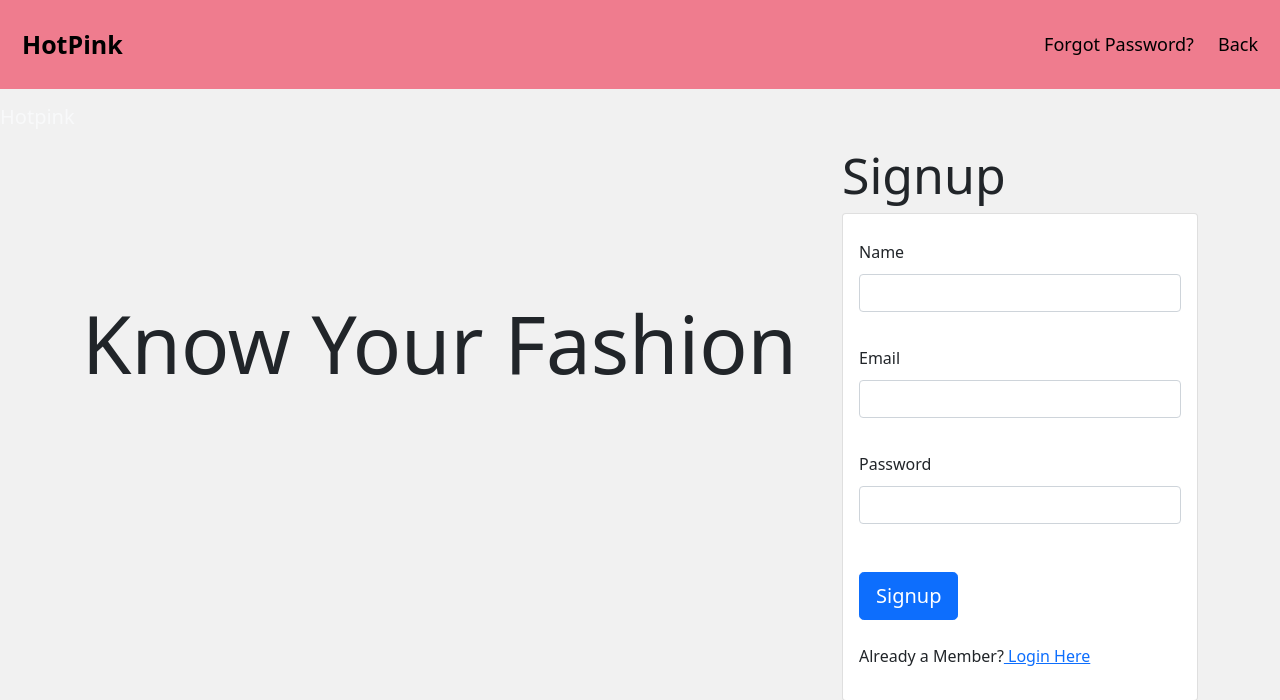
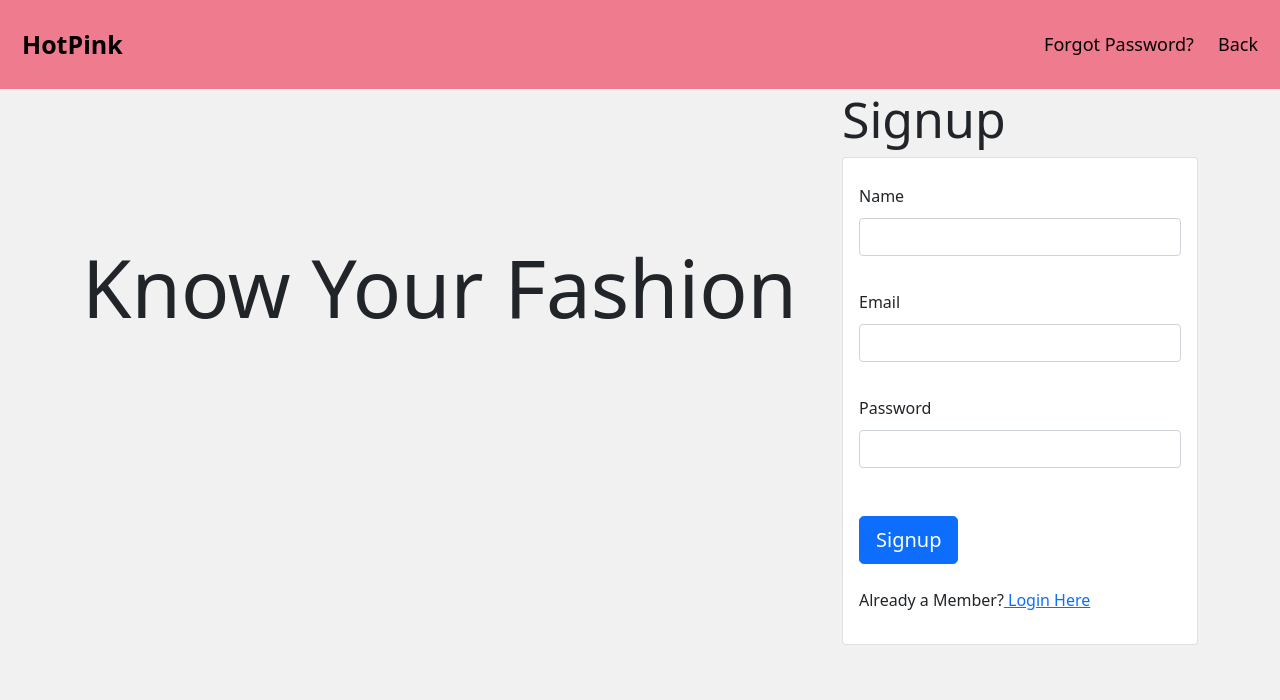
Before and after one commit to vignesh-gunda/DBMS_Project, a Flask app: template templates/signup.html in a window 1280 px wide. Shown: the top 700 px of the page. Run offline with Flask 2, Linux system fonts and the light colour scheme; the template is opened without the code that fills it, so the values that code supplies are empty; some libraries are stand-ins or nearby versions.

Commit message:
Update signup.html

```diff
--- a/templates/signup.html
+++ b/templates/signup.html
@@ -26,10 +26,6 @@
 </head>
 
 <body class="bg-nav">
-    <nav class="navbar bg-nav">
-        <a href="" class="navbar-brand text-light">Hotpink</a>
-    </nav>
-
     <div class="container">
         <div class="row">
             <div class="col-md-8">
```
